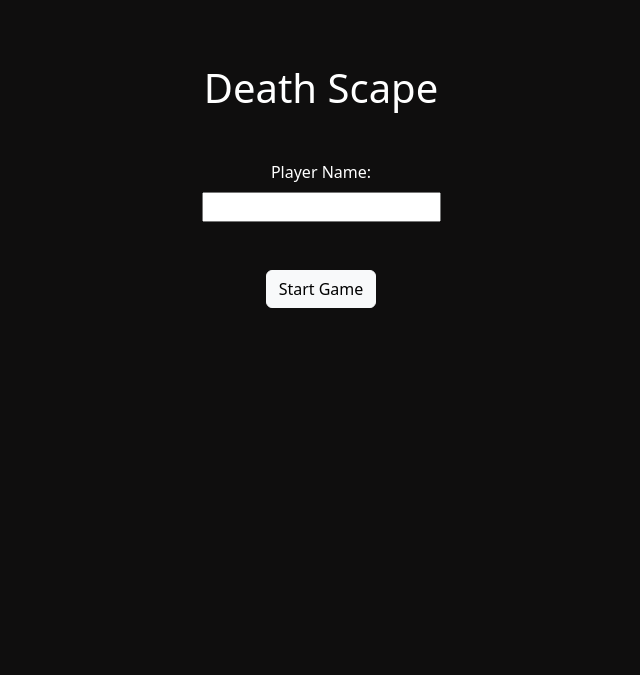
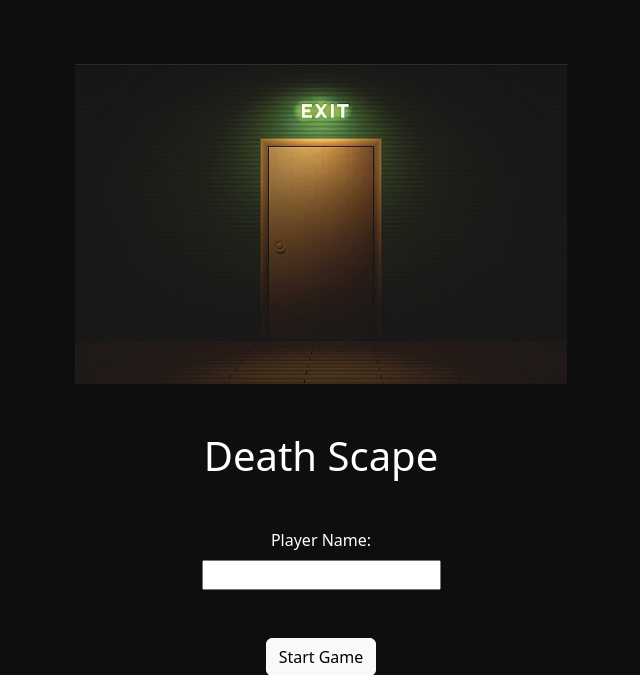
Before and after one commit to nitishtalekar/DeathScape, a Flask app: page /deathscape in a window 1280 px wide. Shown: the top 675 px of the page, without its empty margins (319-959 px from the left). Run offline with Flask 2, Linux system fonts and the light colour scheme; some libraries are stand-ins or nearby versions.

Commit message:
Added index images

```diff
--- a/DeathScape/static/css/main.css
+++ b/DeathScape/static/css/main.css
@@ -20,6 +20,25 @@ textarea {
   margin-left: 20%;
   margin-right: 20%;
 }
+
+.title {
+  width: 80%;
+}
+
+/* .title {
+  background-image: url("/static/img/door.jpg");
+  background-repeat: no-repeat;
+  background-position: center;
+  min-height: 60vh;
+  background-size: 60vw;
+  position: relative;
+}
+
+.card {
+  min-height: 40vh;
+  background-color: rgba(0, 0, 0, .5);
+  position: absolute;
+} */
 
 .chat {
   width: 100%;
--- a/DeathScape/templates/index.html
+++ b/DeathScape/templates/index.html
@@ -8,10 +8,16 @@
   <link rel="stylesheet" type="text/css" href="{{ url_for('static', filename='bootstrap/css/bootstrap.min.css')}}">
   <link rel="stylesheet" type="text/css" href="{{ url_for('static', filename='css/main.css')}}">
   <script src="{{ url_for('static', filename='bootstrap/js/bootstrap.min.js')}}"></script>
+  <script src="{{ url_for('static', filename='js/main.js')}}"></script>
 </head>
 
 <body>
   <div class="text-white text-center margins">
+    <center>
+      <div class="mb-5 title">
+        <img src="{{ url_for('static', filename='img/door.jpg')}}">
+      </div>
+    </center>
     <div class="mb-5">
       <h1>Death Scape</h1>
     </div>
--- a/DeathScape/templates/intro.html
+++ b/DeathScape/templates/intro.html
@@ -13,6 +13,11 @@
 
 <body>
     <div class="text-white text-center vertical-center margins">
+        <center>
+            <div class="mb-5 title">
+                <img src="{{ url_for('static', filename='img/door.jpg')}}">
+            </div>
+        </center>
         <div class="mb-5">
             <h1>Death Scape</h1>
         </div>
```
Also changed, not shown: DeathScape/data/intro.json (+1 -1 lines), DeathScape/static/img/door.jpg (added).
